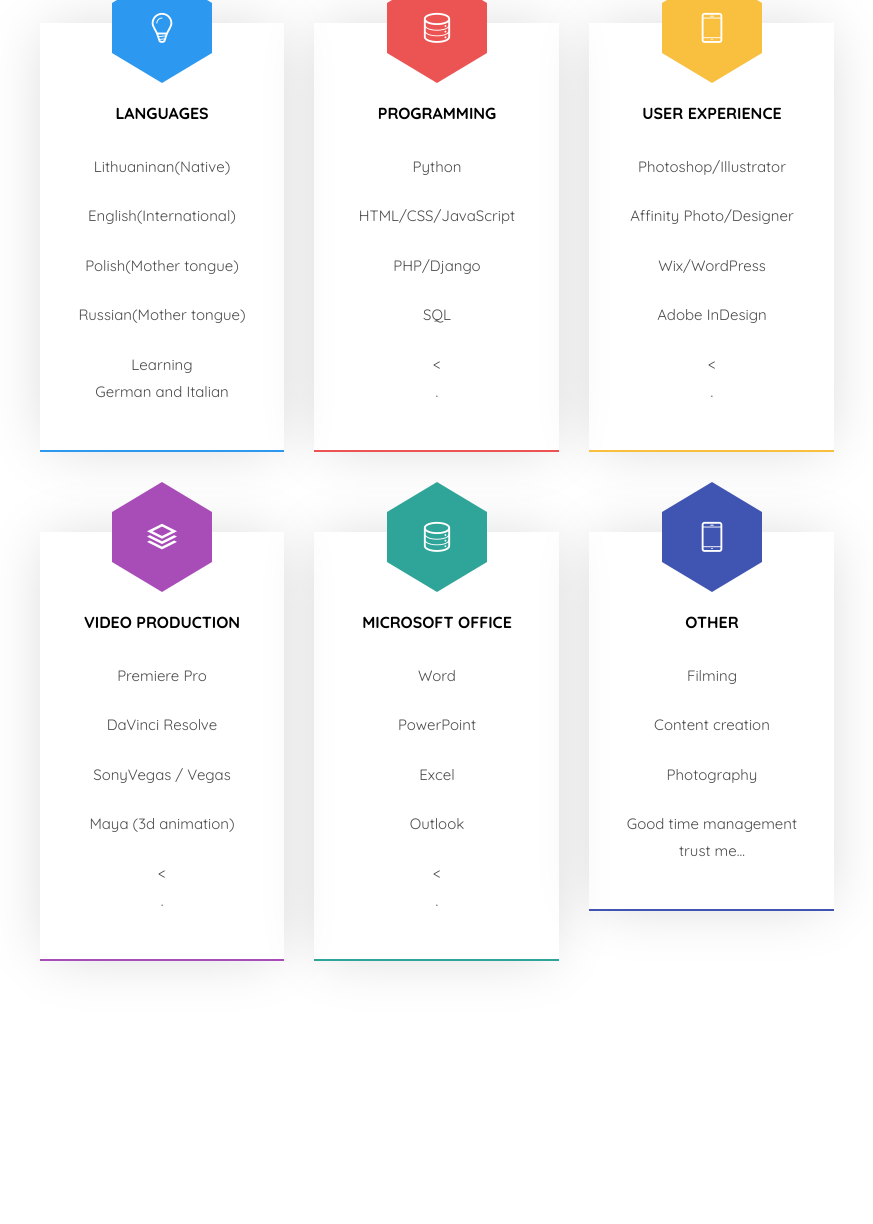
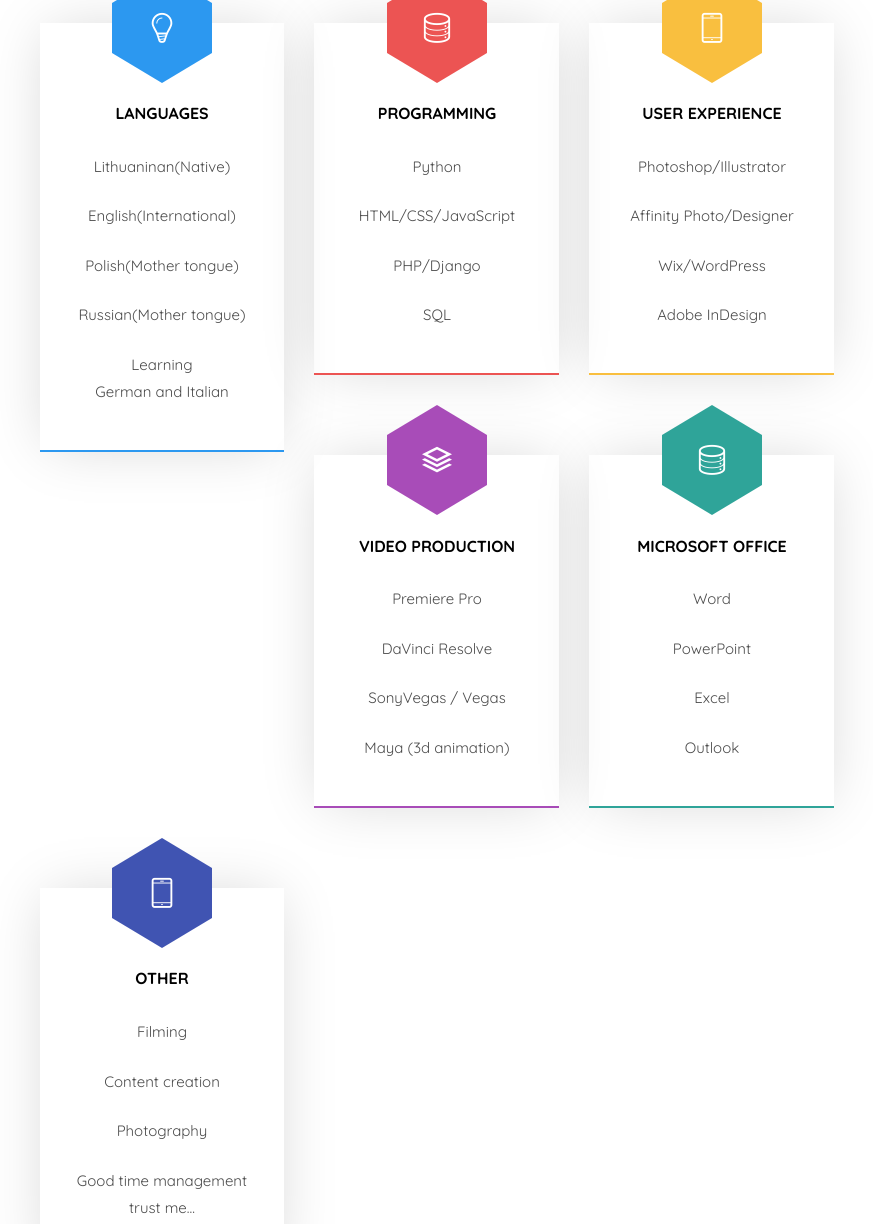
Before and after one commit to ArtPreo/artpreo.github.io, a plain HTML site: page index.html in a window 1280 px wide. Shown: the part 2082-3306 px from the top of the page, without its empty margins (353-1226 px from the left). Drawn offline with nearby package versions, Linux system fonts and the light colour scheme; files whose address does not match are found by name; a web font is replaced by a local one.

Commit message:
Update index.html

```diff
--- a/index.html
+++ b/index.html
@@ -196,7 +196,7 @@
 									<p>HTML/CSS/JavaScript</p>
 									<p>PHP/Django</p>
 									<p>SQL</p>
-									<<p>.</p>
+									<p></p>
 								</div>
 							</div>
 						</div>
@@ -211,7 +211,7 @@
 									<p>Affinity Photo/Designer</p>
 									<p>Wix/WordPress</p>
 									<p>Adobe InDesign</p>
-									<<p>.</p>
+									<p></p>
 								</div>
 							</div>
 						</div>
@@ -226,7 +226,7 @@
 									<p>DaVinci Resolve</p>
 									<p>SonyVegas / Vegas</p>
 									<p>Maya (3d animation)</p>
-									<<p>.</p>
+									<p></p>
 								</div>
 							</div>
 						</div>
@@ -241,7 +241,7 @@
 									<p>PowerPoint</p>
 									<p>Excel</p>
 									<p>Outlook</p>
-									<<p>.</p>
+									<p></p>
 								</div>
 							</div>
 						</div>
```
